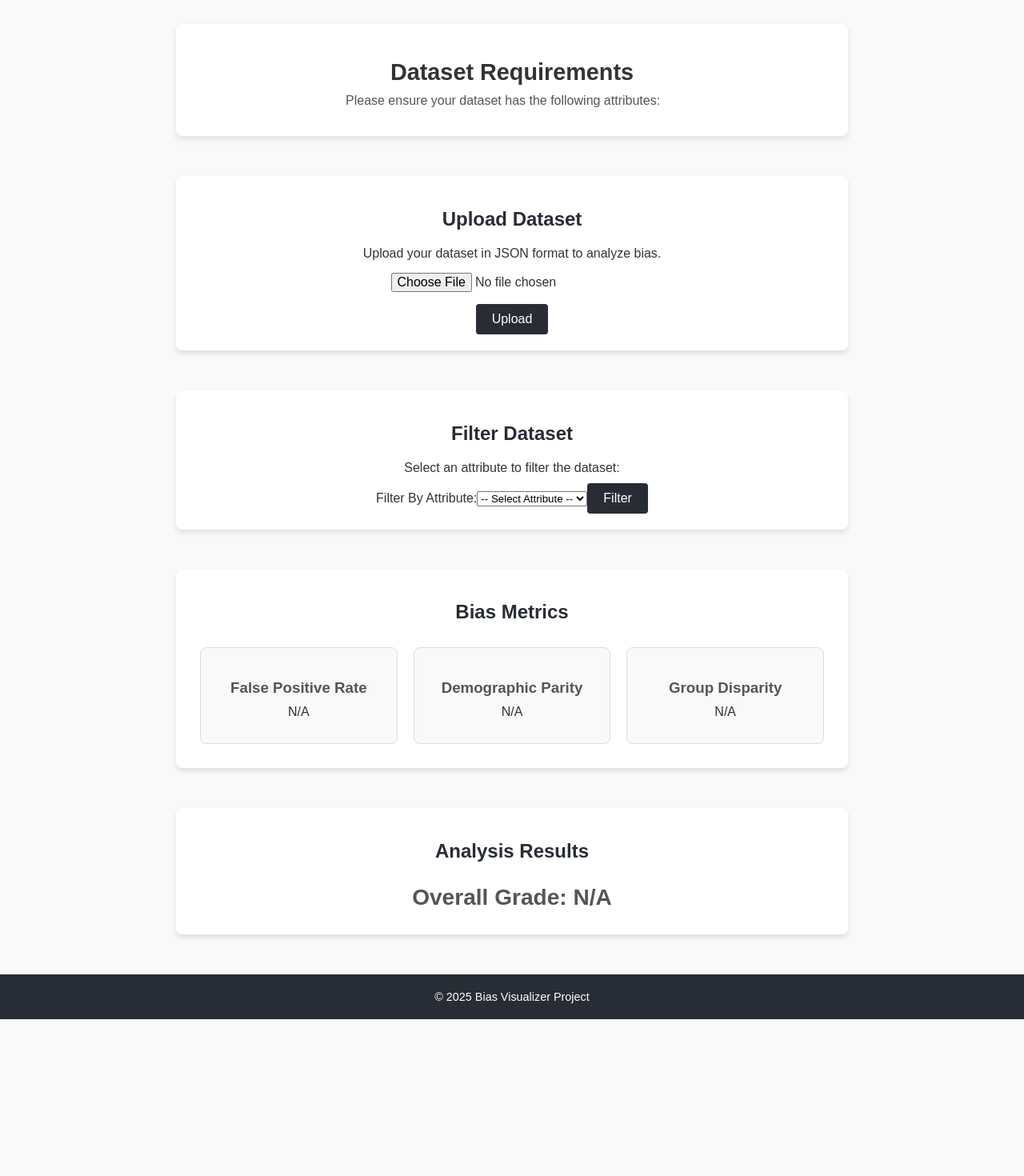
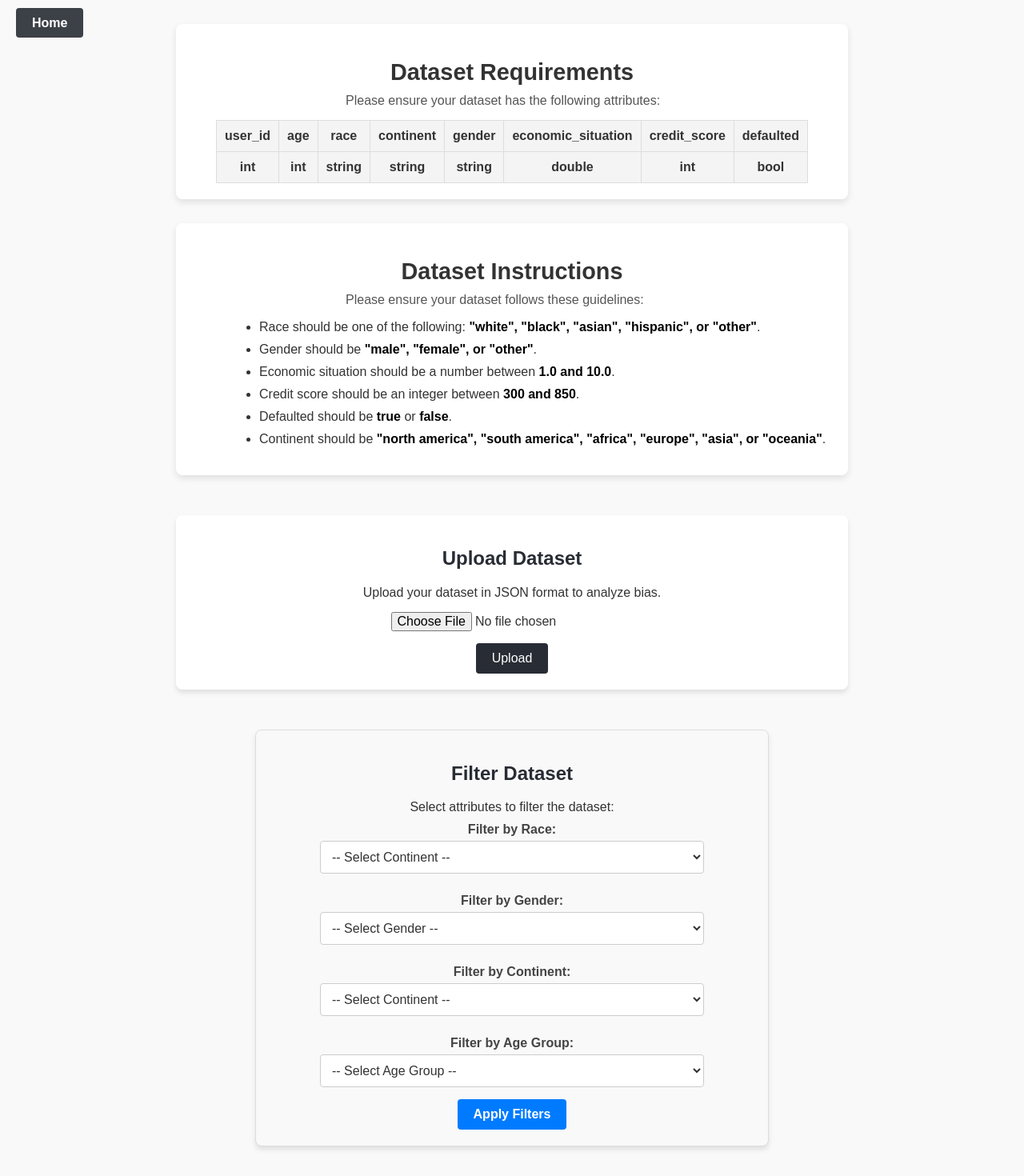
Before and after one commit to FionaVerzivolli/Credit-Score-Bias-Visualizer, a React (Create React App) app in the folder frontend/: page /upload in a window 1280 px wide. Shown: the top 1470 px of the page at 80% size. Before the commit the page ends 1274 px from the top, so only its background shows below. Built offline with nearby package versions, Linux system fonts and the light colour scheme.

Commit message:
Fixed UI

```diff
--- a/frontend/src/App.css
+++ b/frontend/src/App.css
@@ -465,3 +465,84 @@ footer {
     max-width: 90%;
   }
 }
+
+.home-button {
+  position: fixed;
+  top: 20px; /* Distance from the top */
+  left: 20px; /* Distance from the left */
+  z-index: 1000; /* Ensures it stays above other elements */
+}
+
+.home-link {
+  padding: 10px 20px;
+  background-color: #3c4047;
+  color: white;
+  text-decoration: none;
+  border-radius: 4px;
+  font-size: 1rem;
+  font-weight: bold;
+  transition: background-color 0.3s ease;
+}
+
+.home-link:hover {
+  background-color: #5c6067; /* Slightly lighter color for hover effect */
+}
+/* Filter Section Styling */
+.filter-section {
+  margin: 20px auto;
+  padding: 20px;
+  max-width: 600px;
+  border: 1px solid #ddd;
+  border-radius: 8px;
+  background-color: #f9f9f9;
+  box-shadow: 0 4px 6px rgba(0, 0, 0, 0.1);
+  text-align: center;
+}
+
+.filter-section label {
+  display: block;
+  font-weight: bold;
+  margin: 10px 0 5px;
+  font-size: 1rem;
+  color: #444;
+}
+
+.filter-section select {
+  width: 80%;
+  padding: 10px;
+  margin-bottom: 15px;
+  font-size: 1rem;
+  border: 1px solid #ccc;
+  border-radius: 4px;
+  background-color: #fff;
+  color: #333;
+  outline: none;
+  transition: border-color 0.3s ease, box-shadow 0.3s ease;
+}
+
+.filter-section select:focus {
+  border-color: #007bff;
+  box-shadow: 0 0 4px rgba(0, 123, 255, 0.5);
+}
+
+/* Filter Button Styling */
+.filter-button {
+  padding: 10px 20px;
+  font-size: 1rem;
+  font-weight: bold;
+  background-color: #007bff;
+  color: white;
+  border: none;
+  border-radius: 4px;
+  cursor: pointer;
+  transition: background-color 0.3s ease, transform 0.2s ease;
+}
+
+.filter-button:hover {
+  background-color: #0056b3;
+  transform: translateY(-2px);
+}
+
+.filter-button:active {
+  transform: translateY(0);
+}
--- a/frontend/src/login.js
+++ b/frontend/src/login.js
@@ -1,11 +1,17 @@
 import React from "react";
 import { Link } from "react-router-dom";
 import "./App.css";
-import Signup from './signup';
 
 function Login() {
   return (
     <div className="login-container">
+      {/* Home Button */}
+      <div className="home-button">
+        <Link to="/" className="home-link">
+          Home
+        </Link>
+      </div>
+
       <div className="login-box">
         <h2 className="login-title">Welcome Back!</h2>
         <p className="login-subtitle">Log in to access and visualize your metrics and insights.</p>
@@ -15,7 +21,12 @@ function Login() {
           <button className="login-button">Log In</button>
         </form>
         <div className="signup-prompt">
-          <p>Don't have an account? <Link to="/signup" className="signup-link">Sign Up</Link></p>
+          <p>
+            Don't have an account?{" "}
+            <Link to="/signup" className="signup-link">
+              Sign Up
+            </Link>
+          </p>
         </div>
       </div>
     </div>
--- a/frontend/src/signup.js
+++ b/frontend/src/signup.js
@@ -5,6 +5,13 @@ import "./App.css";
 function Signup() {
   return (
     <div className="signup-container">
+      {/* Home Button */}
+      <div className="home-button">
+        <Link to="/" className="home-link">
+          Home
+        </Link>
+      </div>
+
       <div className="signup-box">
         <h2 className="signup-title">Create Your Account</h2>
         <p className="signup-subtitle">Sign up to explore bias metrics and insights.</p>
@@ -20,7 +27,12 @@ function Signup() {
           <button className="signup-button">Sign Up</button>
         </form>
         <div className="login-prompt">
-          <p>Already have an account? <Link to="/login" className="login-link">Log In</Link></p>
+          <p>
+            Already have an account?{" "}
+            <Link to="/login" className="login-link">
+              Log In
+            </Link>
+          </p>
         </div>
       </div>
     </div>
--- a/frontend/src/upload.js
+++ b/frontend/src/upload.js
@@ -1,8 +1,14 @@
 import React, { useState } from "react";
+import { Link } from "react-router-dom";
+import "./App.css";
 
 function Upload() {
   const [file, setFile] = useState(null);
-  const [filter, setFilter] = useState(""); // State to manage the selected filter
+  const [filters, setFilters] = useState({
+    gender: "",
+    continent: "",
+    ageGroup: "",
+  }); // State to manage multiple filters
   const [metrics, setMetrics] = useState({
     falsePositiveRate: null,
     demographicParity: null,
@@ -17,8 +23,11 @@ function Upload() {
   const handleUpload = () => {
     if (file) {
       console.log("File uploaded:", file);
-      // Simulated metrics update
-      setMetrics({ falsePositiveRate: 0.25, demographicParity: 0.85, groupDisparity: 0.9 });
+      setMetrics({
+        falsePositiveRate: 0.25,
+        demographicParity: 0.85,
+        groupDisparity: 0.9,
+      });
       setOverallGrade("B");
     } else {
       alert("Please upload a file.");
@@ -26,26 +35,77 @@ function Upload() {
   };
 
   const handleFilterChange = (e) => {
-    setFilter(e.target.value);
+    const { name, value } = e.target;
+    setFilters((prevFilters) => ({
+      ...prevFilters,
+      [name]: value,
+    }));
   };
 
   const handleFilterClick = () => {
-    if (!filter) {
-      alert("Please select an attribute to filter.");
+    const { gender, continent, ageGroup } = filters;
+    if (!gender && !continent && !ageGroup) {
+      alert("Please select at least one filter option.");
     } else {
-      console.log(`Filtering dataset by ${filter}`);
-      // Add logic to filter dataset here
+      console.log(`Filtering dataset with filters:`, filters);
+      // Add filtering logic here
     }
   };
 
   return (
     <div className="App">
+      {/* Home Button */}
+      <div className="home-button">
+        <Link to="/" className="home-link">
+          Home
+        </Link>
+      </div>
+
       <main id="main-content">
-        <section className="data-instructions">
-          <h2>Dataset Requirements</h2>
-          <p>Please ensure your dataset has the following attributes:</p>
-          {/* Existing table */}
-        </section>
+       {/* Dataset Requirement Section*/}
+       <section className="data-instructions">
+            <h2>Dataset Requirements</h2>
+            <p>Please ensure your dataset has the following attributes:</p>
+            <table className="attribute-table">
+              <thead>
+                <tr>
+                  <th>user_id</th>
+                  <th>age</th>
+                  <th>race</th>
+                  <th>continent</th>
+                  <th>gender</th>
+                  <th>economic_situation</th>
+                  <th>credit_score</th>
+                  <th>defaulted</th>
+                </tr>
+              </thead>
+              <thead>
+                <tr>
+                  <th>int</th>
+                  <th>int</th>
+                  <th>string</th>
+                  <th>string</th>
+                  <th>string</th>
+                  <th>double</th>
+                  <th>int</th>
+                  <th>bool</th>
+                </tr>
+              </thead>
+            </table>
+          </section>
+          <section className="data-instructions">
+        {/* Dataset Instruction Section*/}
+        <h2>Dataset Instructions</h2>
+        <p>Please ensure your dataset follows these guidelines:</p>
+        <ul className="instructions-list">
+          <li>Race should be one of the following: <strong>"white", "black", "asian", "hispanic", or "other"</strong>.</li>
+          <li>Gender should be <strong>"male", "female", or "other"</strong>.</li>
+          <li>Economic situation should be a number between <strong>1.0 and 10.0</strong>.</li>
+          <li>Credit score should be an integer between <strong>300 and 850</strong>.</li>
+          <li>Defaulted should be <strong>true</strong> or <strong>false</strong>.</li>
+          <li>Continent should be <strong>"north america", "south america", "africa", "europe", "asia", or "oceania"</strong>.</li>
+        </ul>
+      </section>
         <section className="data-upload">
           <h2>Upload Dataset</h2>
           <p>Upload your dataset in JSON format to analyze bias.</p>
@@ -58,27 +118,77 @@ function Upload() {
           <button onClick={handleUpload}>Upload</button>
         </section>
 
-        {/* Dropdown Filter Section */}
+        {/* Multi-Filter Section */}
         <section className="filter-section">
           <h2>Filter Dataset</h2>
-          <p>Select an attribute to filter the dataset:</p>
-          <label htmlFor="attribute-filter">Filter By Attribute:</label>
+          <p>Select attributes to filter the dataset:</p>
+        {/* Race Filter */}
+        <label htmlFor="race-filter">Filter by Race:</label>
+              <select
+                id="race-filter"
+                name="race"
+                value={filters.race}
+                onChange={handleFilterChange}
+                aria-label="Filter by continent"
+              >
+                <option value="">-- Select Continent --</option>
+                <option value="black">White</option>
+                <option value="white">Black</option>
+                <option value="asian">Asian</option>
+                <option value="hispanic">Hispanic</option>
+                <option value="other">Other</option>
+              </select>
+          {/* Gender Filter */}
+          <label htmlFor="gender-filter">Filter by Gender:</label>
           <select
-            id="attribute-filter"
-            value={filter}
+            id="gender-filter"
+            name="gender"
+            value={filters.gender}
             onChange={handleFilterChange}
-            aria-label="Select attribute to filter"
+            aria-label="Filter by gender"
           >
-            <option value="">-- Select Attribute --</option>
-            <option value="race">Race</option>
-            <option value="gender">Gender</option>
-            <option value="age">Age</option>
-            <option value="continent">Continent</option>
+            <option value="">-- Select Gender --</option>
+            <option value="male">Male</option>
+            <option value="female">Female</option>
           </select>
 
-          {/* Filter Button */}
+          {/* Continent Filter */}
+          <label htmlFor="continent-filter">Filter by Continent:</label>
+          <select
+            id="continent-filter"
+            name="continent"
+            value={filters.continent}
+            onChange={handleFilterChange}
+            aria-label="Filter by continent"
+          >
+            <option value="">-- Select Continent --</option>
+            <option value="asia">Asia</option>
+            <option value="europe">Europe</option>
+            <option value="north-america">North America</option>
+            <option value="south-america">South America</option>
+            <option value="africa">Africa</option>
+            <option value="oceania">Oceania</option>
+          </select>
+
+          {/* Age Group Filter */}
+          <label htmlFor="age-filter">Filter by Age Group:</label>
+          <select
+            id="age-filter"
+            name="ageGroup"
+            value={filters.ageGroup}
+            onChange={handleFilterChange}
+            aria-label="Filter by age group"
+          >
+            <option value="">-- Select Age Group --</option>
+            <option value="child">Child</option>
+            <option value="teen">Teen</option>
+            <option value="adult">Adult</option>
+            <option value="senior">Senior</option>
+          </select>
+
+          {/* Apply Filters Button */}
           <button onClick={handleFilterClick} className="filter-button">
-            Filter
+            Apply Filters
           </button>
         </section>
 
@@ -99,6 +209,7 @@ function Upload() {
             </div>
           </div>
         </section>
+
         <section className="results">
           <h2>Analysis Results</h2>
           <div className="results-summary">
```
